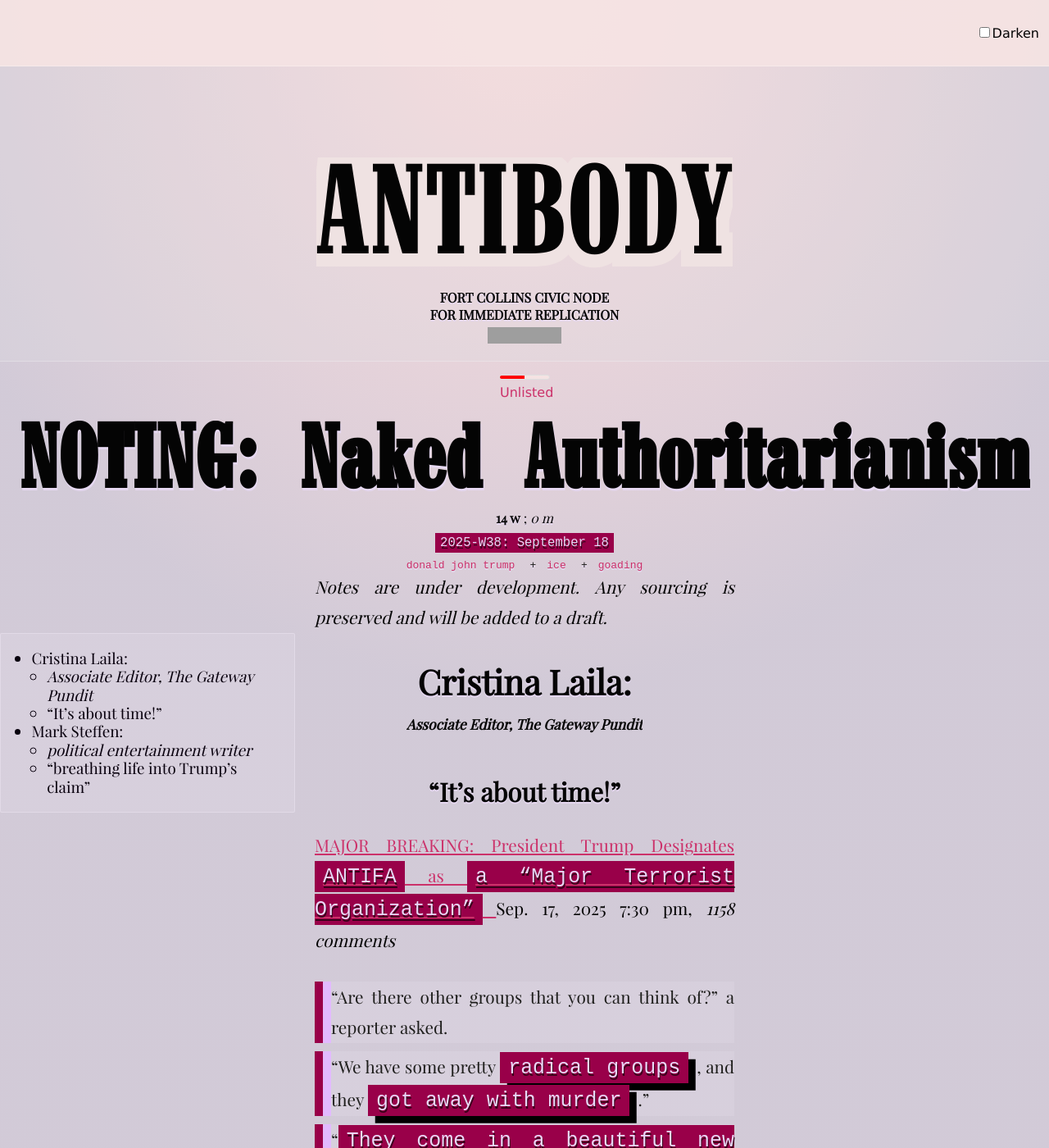
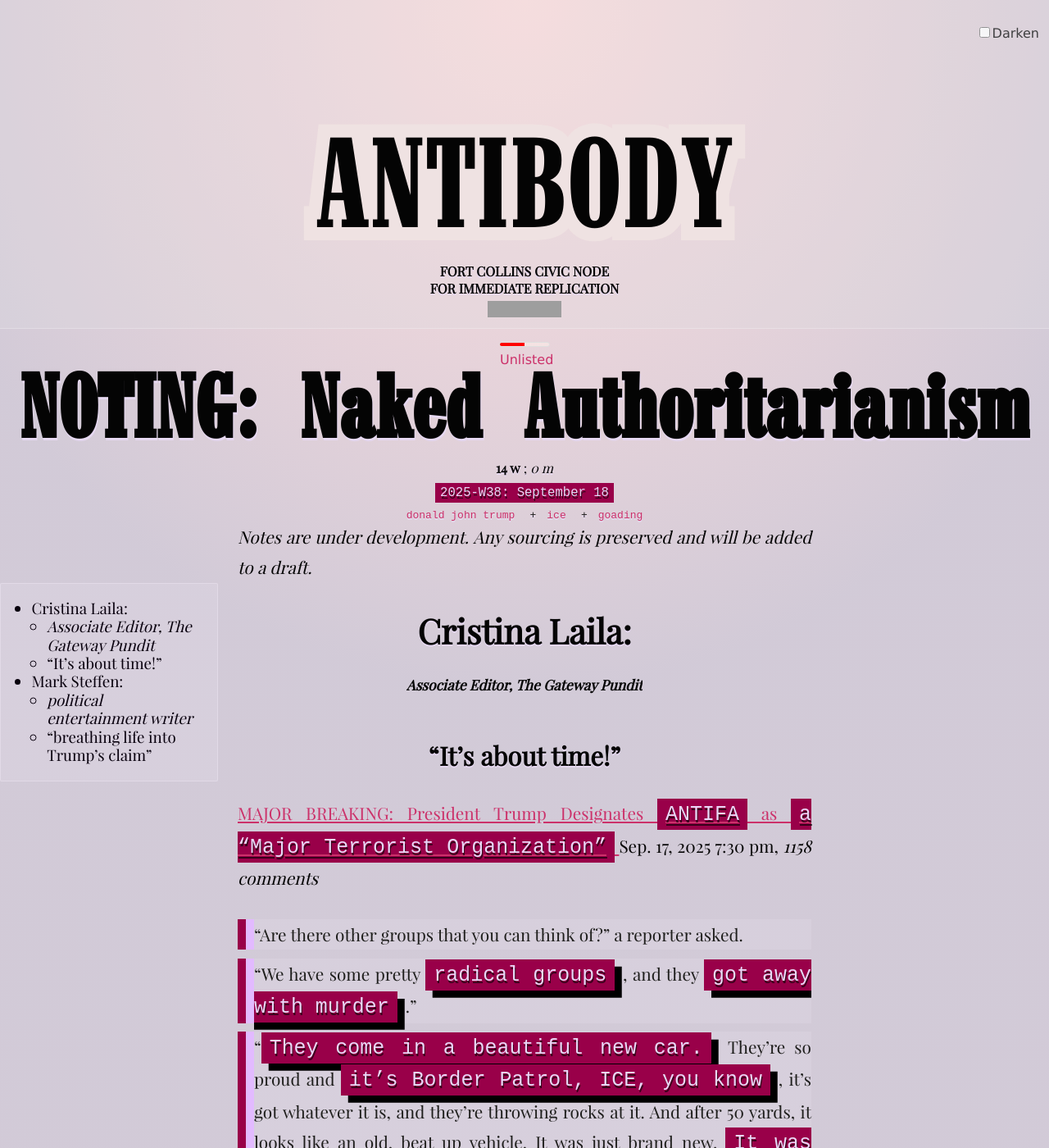
Before and after one commit to tiliv/antibody, a Jekyll site: the page built from docs/journal/autumn-ryan-Naked-Authoritarianism/index.md, in a window 1280 px wide and 1400 px high. Shown: the whole window at 82% size. Built offline with Jekyll 4.4.1, drawn with Linux system fonts in a browser that asks for light colours; grey boxes are pictures that could not be loaded.

Commit message:
Revamp sticky header

```diff
--- a/docs/_config.yml
+++ b/docs/_config.yml
@@ -4,6 +4,7 @@
 license_badge: https://img.shields.io/static/v1?label=Hippocratic%20License&message=HL3-BDS-MEDIA-SUP-SV&labelColor=5e2751&color=2a6a65
 license_url: https://firstdonoharm.dev/version/3/0/bds-media-sup-sv.html
 civic_node: Fort Collins
+civic_abbr: FCCN
 civic_tag: For immediate replication
 civic_readme: |
   \# README
--- a/docs/_layouts/root.html
+++ b/docs/_layouts/root.html
@@ -56,11 +56,13 @@
     </form>
   </div>
   <div id="title-stack" role="banner" aria-label="Project title">
-    <a href="/" style="display: flex; justify-content: center;">
+    <a href="/">
     <h1 id="title-stroke" class="journal-font" inert>{{ site.title }}</h1>
     <h1 id="title" class="journal-font" aria-describe="Title:">{{ site.title }}</h1>
     </a>
-    <p id="replication">
+  </div>
+  <p id="replication" data-abbr="{{ site.civic_abbr }}: {{ site.title }}">
+    <span>
     {{ site.civic_node }} Civic Node
     <br>{{ site.civic_tag }}
     <br><a href="{{ site.license_url }}" target="_blank">
@@ -69,8 +71,8 @@
         src="{{ site.license_badge }}"
       />
     </a>
+    </span>
   </p>
-  </div>
   <div id="robots">
     {%- if page.index -%}
       <div class="truthy-pill" role="status" data-public="true" aria-label="Robots are allowed here."></div>
--- a/docs/css/journal.css
+++ b/docs/css/journal.css
@@ -2,7 +2,7 @@
   display: grid;
   grid-template-columns:
   [left] 1fr
-  [content-start] minmax(300px, min(700px, 40vw))
+  [content-start] minmax(300px, min(72ch, 700px))
   [content-end] 1fr
   [right];
   column-gap: 1.5rem;
@@ -12,10 +12,8 @@
 
 .sticky-sentinel {
   display: block;
-  height: 1px; /* avoid 0 to stop jitter boundary */
+  height: 0px; /* avoid 0 to stop jitter boundary */
   position: relative;
-  margin-bottom: 20px;
-  /* background: red; */
 }
 
 h1 {
@@ -42,7 +40,7 @@
   hyphens: auto;
   text-align: center;
   margin: 0.5em auto;
-  line-height: 1em;
+  line-height: 1.1em;
   min-height: 40px;
 }
 article h3 { font-size: 2em }
--- a/docs/css/media.css
+++ b/docs/css/media.css
@@ -1,17 +1,16 @@
-#title-stack {
-  padding-top: 12em;
+#title-stack a {
+  display: flex;
+  justify-content: center;
+  font-size: 10em;
+  height: 1em;
+  margin: auto;
+  margin-top: 1em;
 }
 #title-stack h1 {
-  font-size: 10em;
-}
-#replication {
-  margin-top: 10em;
+  font-size: 1em;
 }
 
 @media (max-width: 1200px) {
-  #scroll-top, #replication {
-    overflow-x: hidden;
-  }
   :root {
     --w-min: 100%;
   }
@@ -27,14 +26,13 @@
   }
 
   .nav.side { position: initial; }
-  #title-stack h1 { font-size: 6em; }
+  /* #title-stack h1 { font-size: 6em; } */
   .links img { width: 40px; }
   article { font-size: 1.1em !important; }
   h2 { font-size: 3em !important; }
   h3 { font-size: 2.3em !important; }
   h2.is-sticky { font-size: 2em !important; }
   h3.is-sticky, h4.is-sticky { font-size: 1.3em !important; }
-  /* #replication { margin-top: -3.5em; } */
   .side.left,
   .side.right {
     grid-column: content-start / content-end;
@@ -89,7 +87,7 @@
   #main aside { flex-direction: column; }
 }
 @media (max-width: 350px) {
-  #title-stack h1 { font-size: 4em !important; }
+  /* #title-stack h1 { font-size: 4em !important; } */
   h2.is-sticky { font-size: 1em !important; }
   figure img { width: inherit; }
   .links img { width: 18px; }
--- a/docs/css/nav.css
+++ b/docs/css/nav.css
@@ -6,14 +6,15 @@
   border-radius: 2px;
   padding: 0 1em;
   mix-blend-mode: luminosity;
+  max-width: 40ch;
 }
-h1, h2, article h3, article h4, article h5, article h6 {
+h2, article h3, article h4, article h5, article h6 {
   margin: auto;
   position: sticky;
   cursor: pointer;
   transition:
     height 0.5s ease,
-    /* width 0.2s ease, */
+    width 0.2s ease,
     font-size 0.2s ease,
     margin 0.3s ease,
     padding 0.1s ease,
@@ -32,6 +33,7 @@
   margin-right: 0%; */
   z-index: 5;
   height: 40px;
+  line-height: 20px;
   place-content: center;
   border-bottom: 1px solid var(--shade);
 }
--- a/docs/css/site.css
+++ b/docs/css/site.css
@@ -160,14 +160,10 @@
   row-gap: 2px;
 }
 #scroll-top {
-  z-index: 4;
   position: fixed;
-  width: 100%;
-  top: 0;
+  top: 0; right: 0;
   display: flex;
   height: 80px;
-  background-color: var(--shade-hard);
-  border-bottom: 1px solid var(--border);
   flex-direction: row-reverse;
   align-items: center;
 }
@@ -194,10 +190,9 @@
 #title-stack {
   position: relative;
   z-index: 1;
-  transition: padding-bottom 0.5s ease-in-out;
+  width: 100% !important;
   white-space: nowrap;
   background-color: var(--shade);
-  border-bottom: 1px solid var(--border);
 }
 #title, #title-stroke {
   z-index: 5;
@@ -217,13 +212,32 @@
   white-space: initial;
 }
 #replication {
+  position: sticky;
   text-transform: uppercase;
   text-align: center;
   font-weight: bold;
   text-shadow: 0 2px var(--sh) !important;
   font-family: ArticleFont, "Times New Roman", times, serif;
-  transition: margin-top 0.5s ease-in-out;
-  margin-bottom: 1em;
+  margin: 0;
+  height: 80px;
+  border-bottom: 1px solid var(--border);
+  background-color: var(--shade);
+  transition: background-color 0.5s ease, box-shadow 0.5s ease, color 0.5s ease;
+  width: 100% !important; /* is-sticky will think 50% */
+  color: inherit;
+  box-shadow: 0 -2em 3em transparent;
+}
+#replication.is-sticky {
+  top: 0;
+  background-color: var(--shade-hard);
+  box-shadow: 0 -2em 3em var(--shade-hard);
+}
+#replication.is-sticky > * {
+  display: none;
+}
+#replication.is-sticky::before {
+  content: attr(data-abbr);
+  color: var(--io);
 }
 #robots {
   margin: auto;
--- a/docs/js/nav.js
+++ b/docs/js/nav.js
@@ -1,6 +1,6 @@
 const NAV = {
+  sticky: '#replication, h2, h3, h4',
   count: 'p,li,blockquote',
-  words: /[\p{L}\p{N}’'-]+/gu,
   seek: (h) => {
     if (location.hash !== `#${h.id}`) {
       history.pushState(null, '', `#${h.id}`);
@@ -20,7 +20,7 @@
     if (!!document.querySelector('#main')) {
       return;
     }
-    const headers = document.querySelectorAll('h2, h3, h4');
+    const headers = document.querySelectorAll(NAV.sticky);
 
     for (const h of headers) {
       const top = parseInt(getComputedStyle(h).top, 0) || 0;
```
Lines whose indentation alone changed are shown as unchanged.
